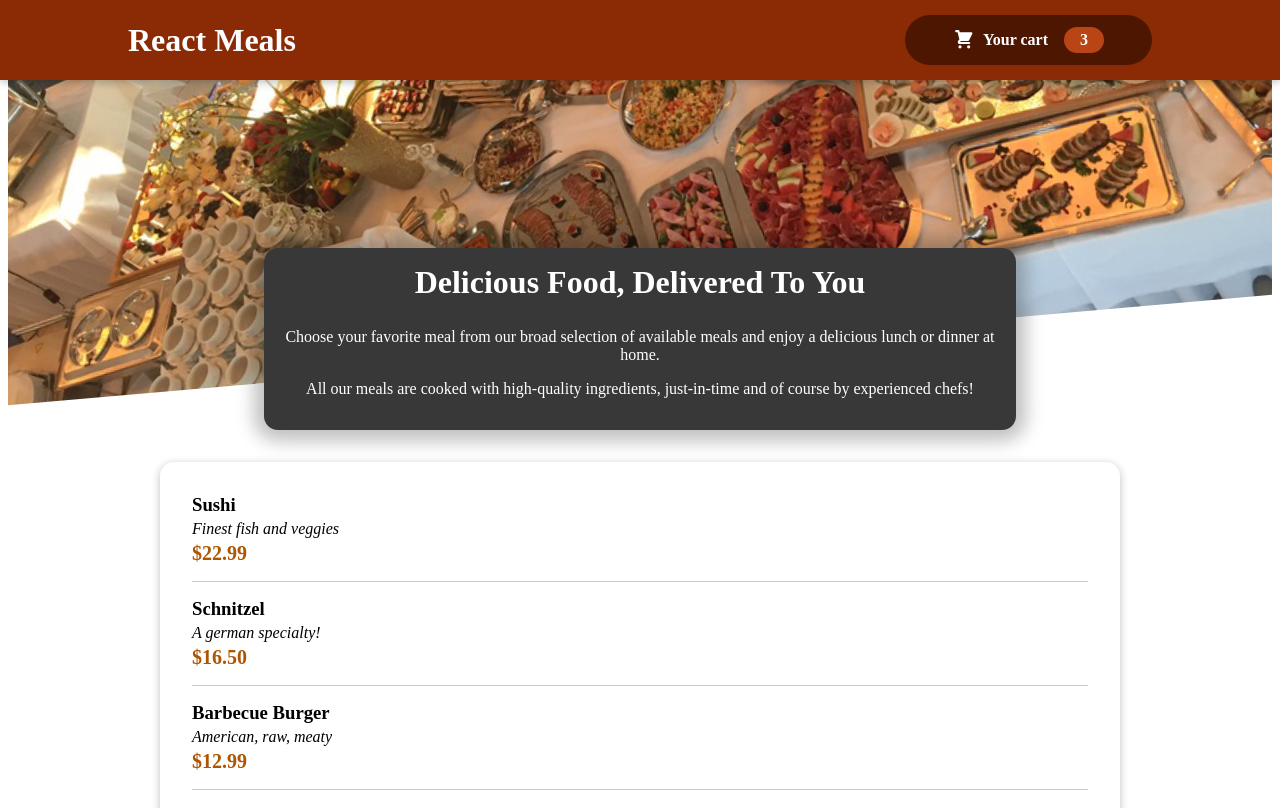
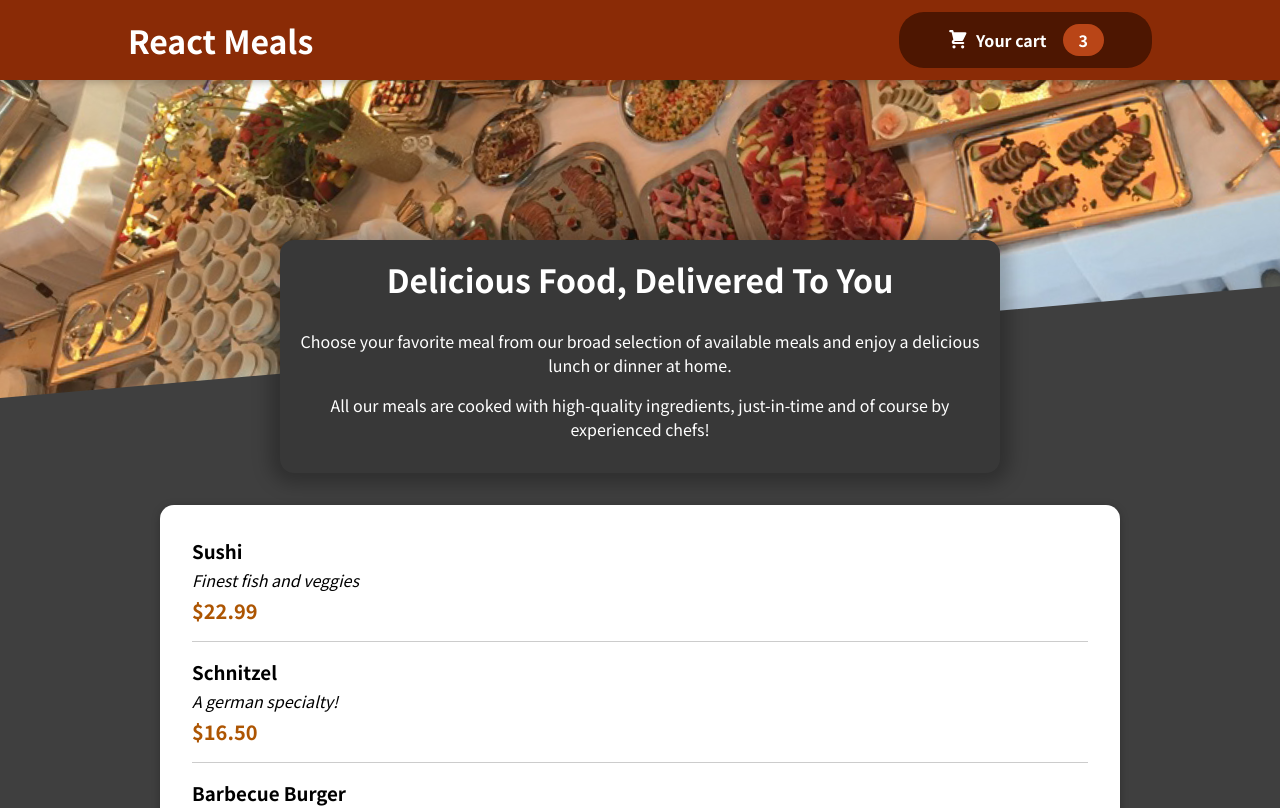
Before and after one commit to thiagopaiva99/food-app, a React (Create React App) app: page / in a window 1280 px wide. Shown: the top 808 px of the page. Built offline with nearby package versions, Linux system fonts and the light colour scheme.

Commit message:
feat: adding styling to global application

```diff
--- /dev/null
+++ b/src/index.css
@@ -0,0 +1,14 @@
+@import url('https://fonts.googleapis.com/css2?family=Noto+Sans+JP:wght@400;700&display=swap');
+
+* {
+  box-sizing: border-box;
+}
+
+html {
+  font-family: 'Noto Sans JP', sans-serif;
+}
+
+body {
+  margin: 0;
+  background-color: #3f3f3f;
+}
--- a/src/index.tsx
+++ b/src/index.tsx
@@ -2,6 +2,7 @@
 import ReactDOM from 'react-dom';
 import App from './App';
 import reportWebVitals from './reportWebVitals';
+import './index.css'
 
 ReactDOM.render(
   <React.StrictMode>
```
